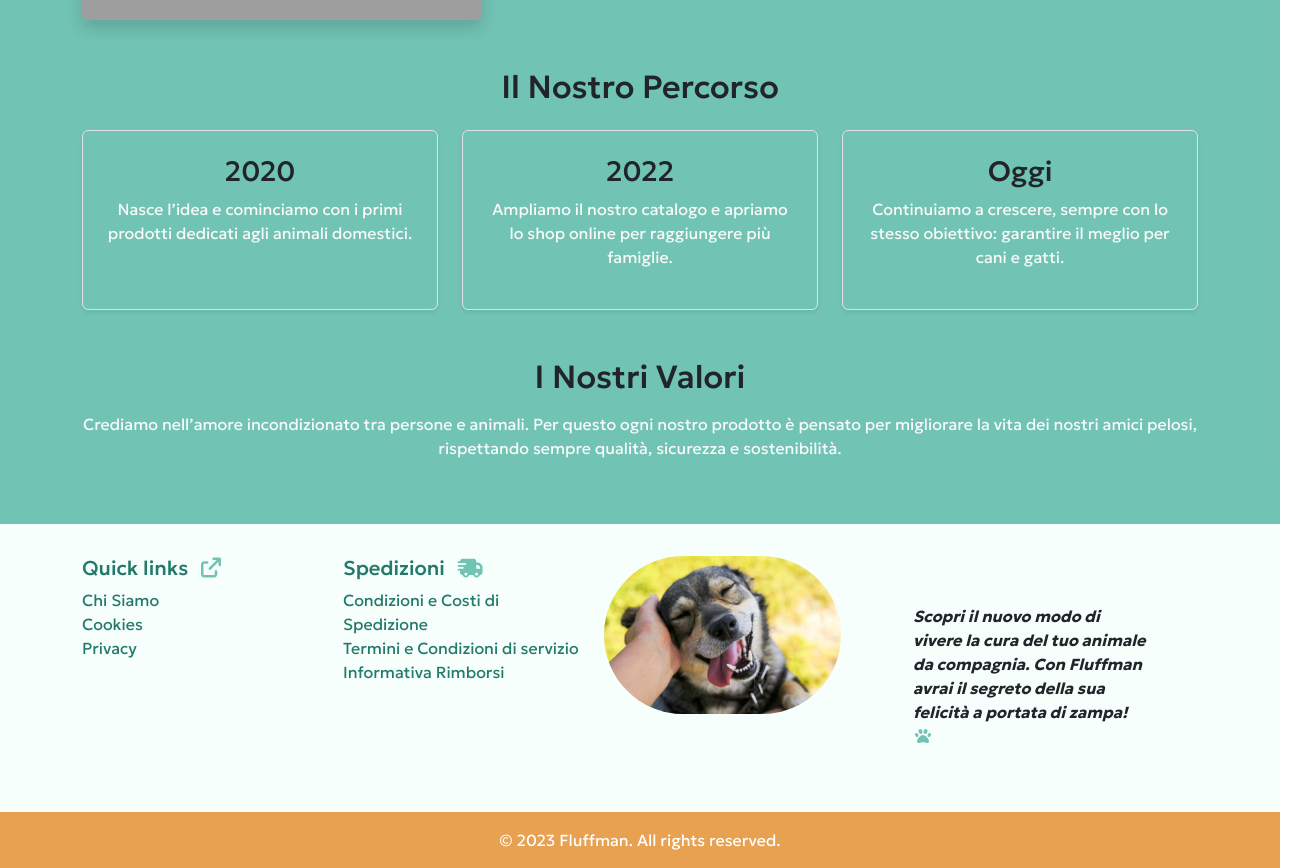
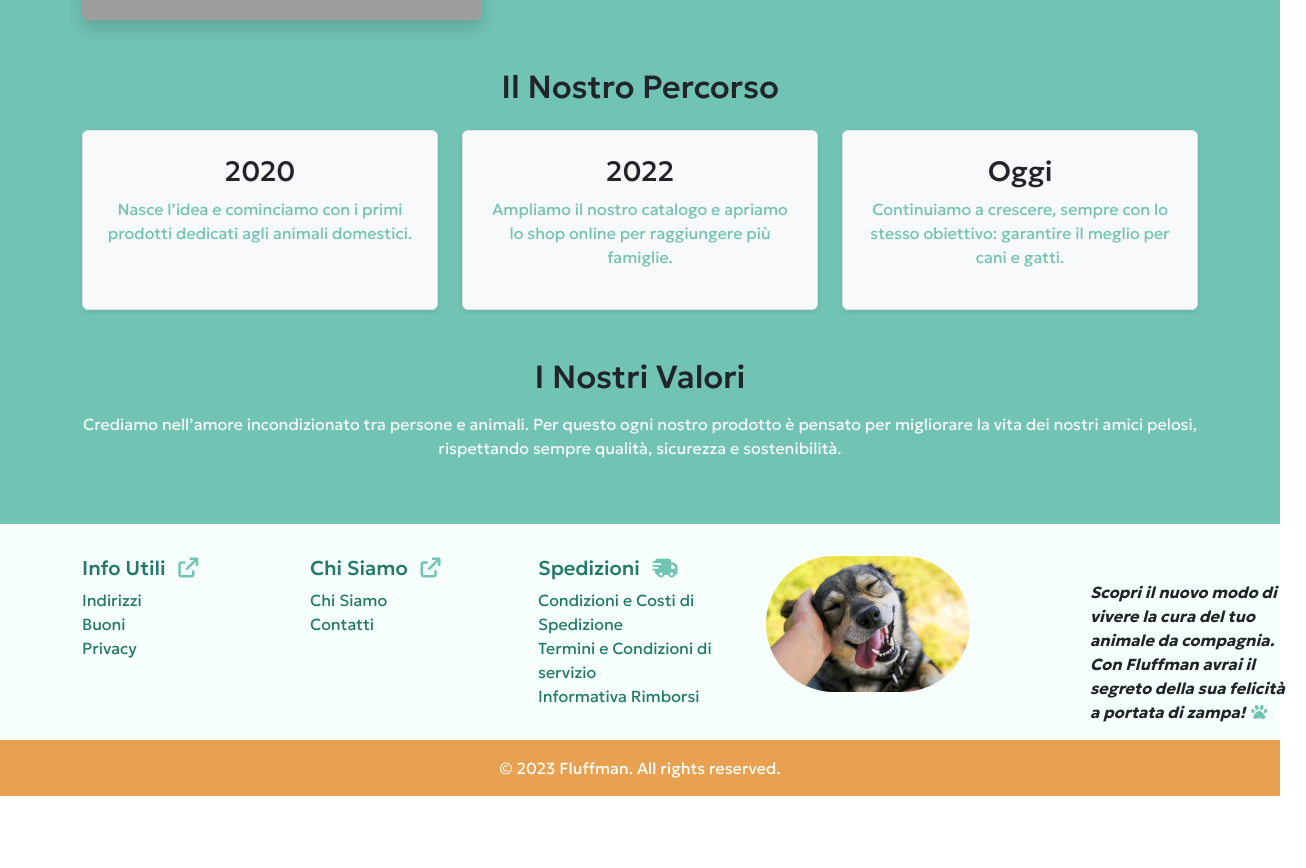
Before and after one commit to coluccifrancesco/fluffman-project-work, a React (Vite) app in the folder fluffman_pw/front-end/: page /aboutUs in a window 1280 px wide. Shown: the part 560-1428 px from the top of the page, 1306 px wide, since content can reach past the window. After the commit the page ends 1356 px from the top, so only its background shows below. Built offline with nearby package versions, Linux system fonts and the light colour scheme; grey boxes are pictures that could not be loaded.

Commit message:
refactor footer component and aboutUsPage styles

```diff
--- a/fluffman_pw/front-end/components/Footer.jsx
+++ b/fluffman_pw/front-end/components/Footer.jsx
@@ -10,17 +10,31 @@ export default function Footer() {
             <div className="col">
               <ul className="list-unstyled">
                 <h5>
-                  Quick links{" "}
+                 Info Utili{" "}
+                  <i className="fa-solid fa-arrow-up-right-from-square ps-2"></i>
+                </h5>
+                <li className="unstyled">
+                  <Link >Indirizzi</Link>
+                </li>
+                <li className="unstyled">
+                  <Link>Buoni</Link>
+                </li>
+                <li className="unstyled">
+                  <Link>Privacy</Link>
+                </li>
+              </ul>
+            </div>
+            <div className="col">
+              <ul className="list-unstyled">
+                <h5>
+                  Chi Siamo{" "}
                   <i className="fa-solid fa-arrow-up-right-from-square ps-2"></i>
                 </h5>
                 <li className="unstyled">
                   <Link to={'/aboutUs'} >Chi Siamo</Link>
                 </li>
                 <li className="unstyled">
-                  <Link>Cookies</Link>
-                </li>
-                <li className="unstyled">
-                  <Link>Privacy</Link>
+                  <Link>Contatti</Link>
                 </li>
               </ul>
             </div>
@@ -47,7 +61,7 @@ export default function Footer() {
                 alt="footer_dog_happy"
               />
             </div>
-            <div className="col m-5 text-dark">
+            <div className="slogan col text-dark">
               <em>
                 <strong>
                   Scopri il nuovo modo di vivere la cura del tuo animale da
--- a/fluffman_pw/front-end/pages/AboutUsPage.jsx
+++ b/fluffman_pw/front-end/pages/AboutUsPage.jsx
@@ -33,27 +33,27 @@ export default function OurStoryPage() {
                         <h2 className="text-center mb-4">Il Nostro Percorso</h2>
                         <div className="row g-4">
                             <div className="col-12 col-md-4 text-center">
-                                <div className="p-4 border rounded shadow-sm h-100">
+                                <div className="p-4 bg-light border rounded shadow-sm h-100">
                                     <h3>2020</h3>
-                                    <p className="text-light">
+                                    <p>
                                         Nasce l’idea e cominciamo con i primi prodotti dedicati agli
                                         animali domestici.
                                     </p>
                                 </div>
                             </div>
                             <div className="col-12 col-md-4 text-center">
-                                <div className="p-4 border rounded shadow-sm h-100">
+                                <div className="p-4 bg-light border rounded shadow-sm h-100">
                                     <h3>2022</h3>
-                                    <p className="text-light">
+                                    <p>
                                         Ampliamo il nostro catalogo e apriamo lo shop online per
                                         raggiungere più famiglie.
                                     </p>
                                 </div>
                             </div>
                             <div className="col-12 col-md-4 text-center">
-                                <div className="p-4 border rounded shadow-sm h-100">
+                                <div className="p-4 bg-light border rounded shadow-sm h-100">
                                     <h3>Oggi</h3>
-                                    <p className="text-light">
+                                    <p>
                                         Continuiamo a crescere, sempre con lo stesso obiettivo:
                                         garantire il meglio per cani e gatti.
                                     </p>
--- a/fluffman_pw/front-end/styles/Footer.css
+++ b/fluffman_pw/front-end/styles/Footer.css
@@ -31,3 +31,9 @@ footer a:hover {
 footer img {
   border-radius: 33rem;
 }
+
+.slogan{
+  position: relative;
+  left:6rem;
+  top: 1.5em;
+}
```
